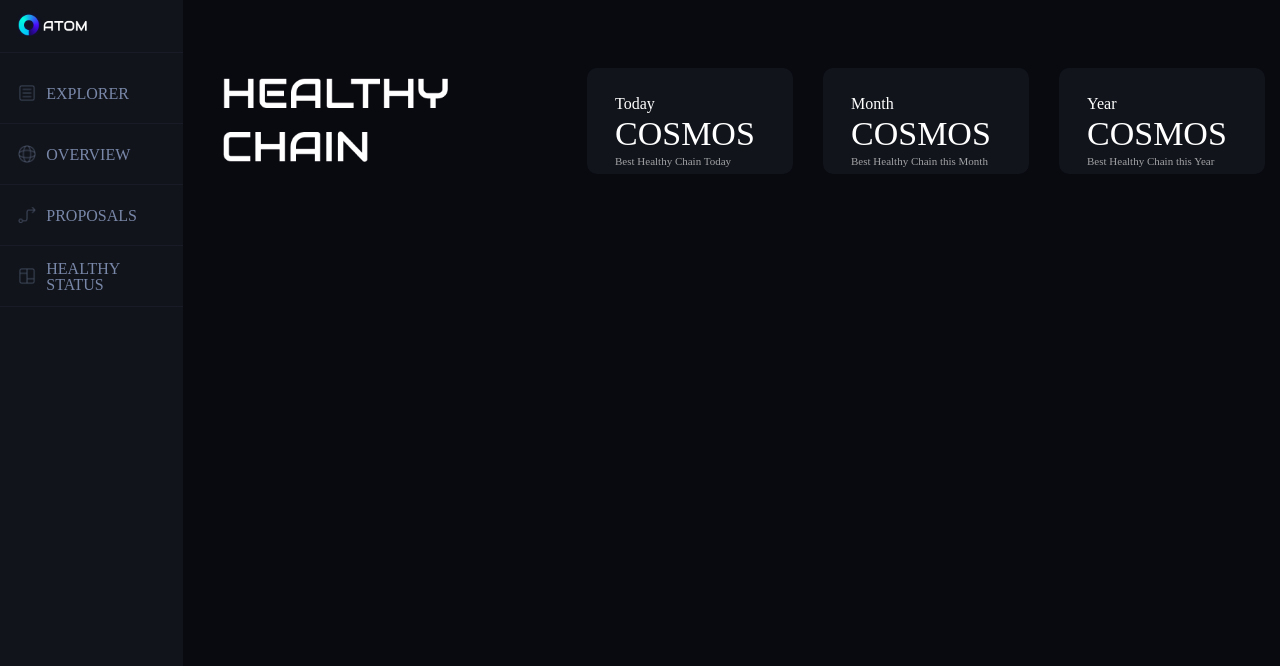
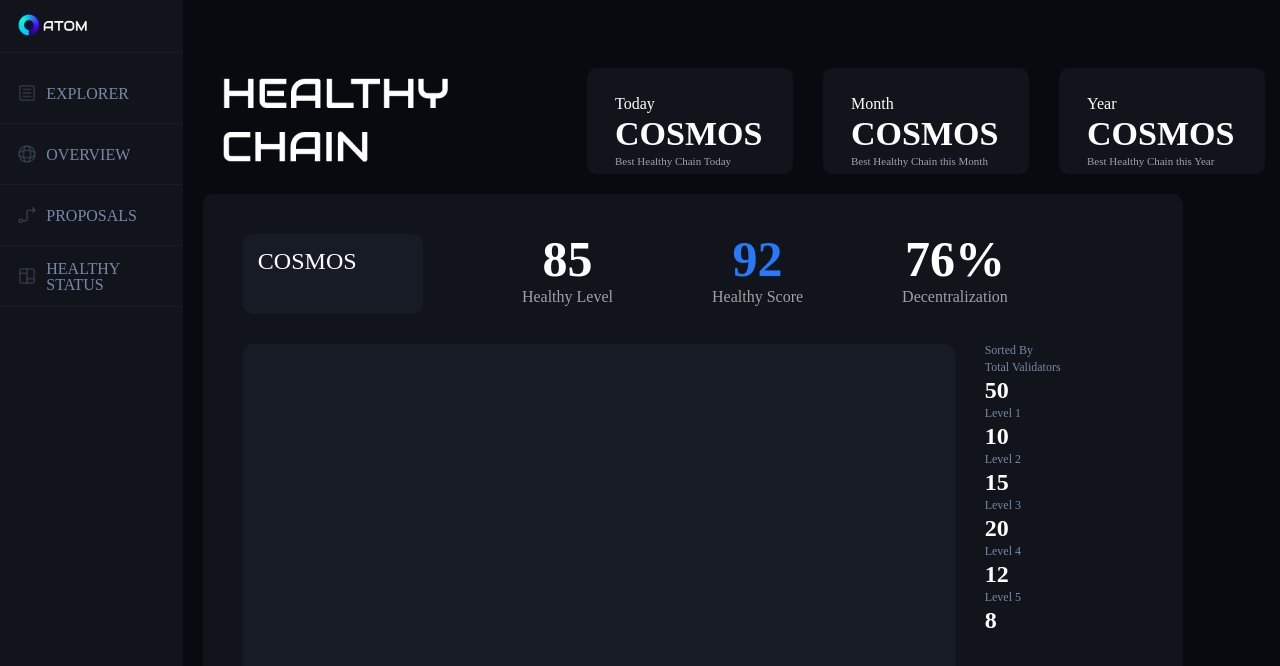
Before and after one commit to InformationDesign-Project/Client, a SvelteKit app: page / in a window 1280 px wide. Shown: the top 666 px of the page. Built offline with nearby package versions, Linux system fonts and the light colour scheme.

Commit message:
Add : 메인페이지 퍼블리싱 중, chartjs, d3js, Highcharts 설치

```diff
--- a/src/routes/+page.svelte
+++ b/src/routes/+page.svelte
@@ -1,6 +1,5 @@
 <script lang="ts">
-    // TypeScript 로직 추가
-  </script>
+    </script>
 
   <body>
     <div class="header">
@@ -27,8 +26,53 @@
     </div>
 
     <div class="dashboard">
-      <!-- 대시보드 내용 -->
-    </div>
+        <div class="dashboard-top-line">
+            <div class="dashboard-coin">COSMOS</div>
+            <div class="dashboard-metric">
+              <div class="metric-value">85</div> <!-- 임의의 값 -->
+              <div class="metric-label">Healthy Level</div>
+            </div>
+            <div class="dashboard-metric">
+              <div class="metric-value score">92</div> <!-- 임의의 값 -->
+              <div class="metric-label">Healthy Score</div>
+            </div>
+            <div class="dashboard-metric">
+              <div class="metric-value">76%</div> <!-- 임의의 값 -->
+              <div class="metric-label">Decentralization</div>
+            </div>
+          </div>
+        <div class="dashboard-main">
+            <div class="heatmap"></div>
+            <div class="sidebar">
+                <div class="sorted-by">Sorted By</div>
+                <div class="validators-info">
+                    <div class="validators-info-item">
+                      <div class="validators-info-label">Total Validators</div>
+                      <div class="validators-info-number">50</div>
+                    </div>
+                    <div class="validators-info-item">
+                      <div class="validators-info-label">Level 1</div>
+                      <div class="validators-info-number">10</div>
+                    </div>
+                    <div class="validators-info-item">
+                      <div class="validators-info-label">Level 2</div>
+                      <div class="validators-info-number">15</div>
+                    </div>
+                    <div class="validators-info-item">
+                      <div class="validators-info-label">Level 3</div>
+                      <div class="validators-info-number">20</div>
+                    </div>
+                    <div class="validators-info-item">
+                      <div class="validators-info-label">Level 4</div>
+                      <div class="validators-info-number">12</div>
+                    </div>
+                    <div class="validators-info-item">
+                      <div class="validators-info-label">Level 5</div>
+                      <div class="validators-info-number">8</div>
+                    </div>
+                  </div>
+        </div>
+      </div>
 
     <div class="coin-list-section">
       <!-- 코인 목록 섹션 -->
@@ -77,9 +121,11 @@
 }
 
 .coin-name {
+
   font-size: 34px;
-  font-weight: normal;
+  font-weight: bold;
   margin-bottom: 5px;
+
 }
 
 .title {
@@ -87,13 +133,110 @@
   font-weight: normal;
   opacity: 0.6;
 }
+.dashboard-coin{
+  background-color: #161B26;
+  padding: 15px 15px;
+  border-radius: 10px;
+  width: 150px;
+  height: 50px;
+
+
+  font-size: 24px;
+  color: #FFFFFF;
+
+}
+
+.sorted-by{
+    font-size: 12px;
+    font-style: normal;
+    color: #7987A8;
+}
 
 
 
+.dashboard {
+  display: flex;
+  width: 900px;
+  height: 500px;
+  padding: 40px;
+  flex-direction: column;
+  align-items: flex-start;
+  gap: 30px;
+  flex-shrink: 0;
+  background-color: #11141B;
+  color:#fff;
+  border-radius: 10px;
+  margin: 20px;
 
-    .dashboard {
-      // 대시보드 스타일링
+  .dashboard-top-line {
+    display: flex;
+    justify-content: space-between;
+    width: 85%;
+    .dashboard-metric {
+    display: flex;
+    flex-direction: column;
+    align-items: center;
+
+    .metric-value {
+      font-size: 50px;
+      font-weight: bold;
     }
+    .metric-value.score {
+  color: #267AF9;
+}
+
+    .metric-label {
+      font-size: 16px;
+      margin-top: 5px;
+      opacity: 0.6;
+    }
+  }
+}
+
+  .dashboard-main {
+    display: flex;
+    width: 100%;
+
+
+
+    .sidebar {
+      flex-basis: 200px;
+      margin-left:30px;
+    }
+  }
+}
+
+.validators-info-item {
+  display: flex;
+  flex-direction: column;
+  align-items: left;
+}
+
+/* validators-info-label 스타일 */
+.validators-info-label {
+  font-size: 12px;
+  font-weight: normal;
+  margin-top: 5px;
+  margin-bottom: 5px;
+  color: #7987A8;
+}
+
+.validators-info-number {
+  font-size: 24px;
+  font-weight: bold;
+  color: #FFFFFF;
+}
+
+.heatmap{
+    display: flex;
+    width: 900px;
+    height: 400px;
+    background-color: #161B26;
+    border-radius: 10px;
+
+}
+
+
 
     .coin-list-section {
       // 코인 목록 섹션 스타일링
```
Also changed, not shown: package.json (+9 -1 lines), tsconfig.json (+2 -5 lines), 1 other file (tests, documents, lock files or other folders).
